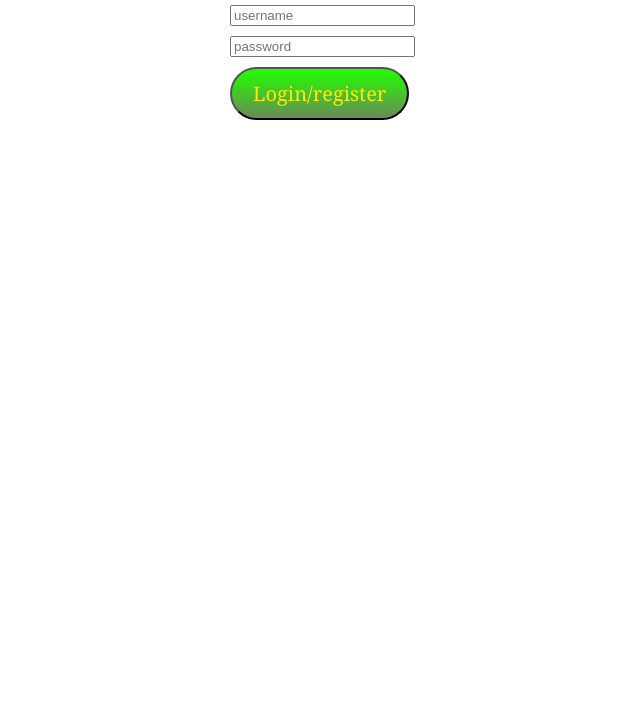
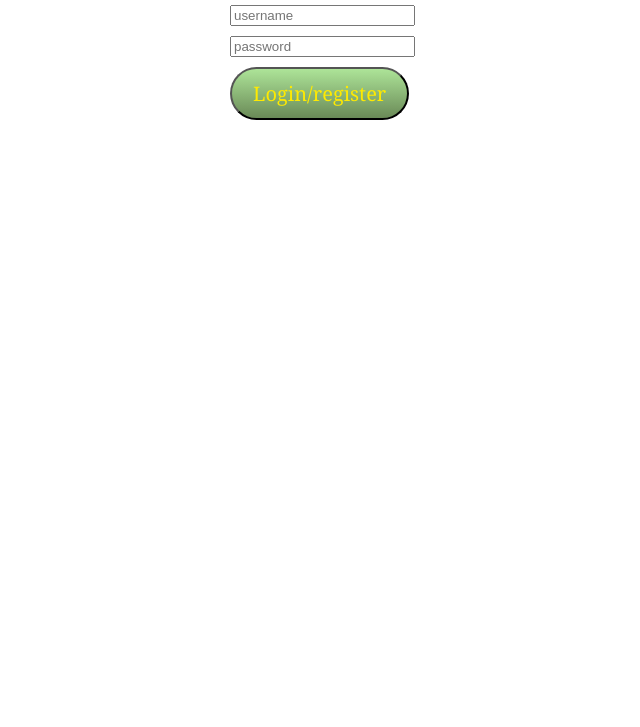
Before and after one commit to agent255/loginauth, a plain HTML site: page index.html in a window 1280 px wide. Shown: the part 73-800 px from the top of the page, without its empty margins (478-1118 px from the left). Drawn offline with Linux system fonts and the light colour scheme.

Commit message:
update  to match color scheme

```diff
--- a/index.html
+++ b/index.html
@@ -5,12 +5,12 @@
     <title>login/Register</title>
     <style>
         .btn {
-  background: #22ff00;
-  background-image: -webkit-linear-gradient(top, #22ff00, #6a8a57);
-  background-image: -moz-linear-gradient(top, #22ff00, #6a8a57);
-  background-image: -ms-linear-gradient(top, #22ff00, #6a8a57);
-  background-image: -o-linear-gradient(top, #22ff00, #6a8a57);
-  background-image: linear-gradient(to bottom, #22ff00, #6a8a57);
+  background: #ade498;
+  background-image: -webkit-linear-gradient(top, #ade498, #6a8a57);
+  background-image: -moz-linear-gradient(top, #ade498, #6a8a57);
+  background-image: -ms-linear-gradient(top, #ade498, #6a8a57);
+  background-image: -o-linear-gradient(top, #ade498, #6a8a57);
+  background-image: linear-gradient(to bottom, #ade498, #6a8a57);
   -webkit-border-radius: 60;
   -moz-border-radius: 60;
   border-radius: 60px;
```
